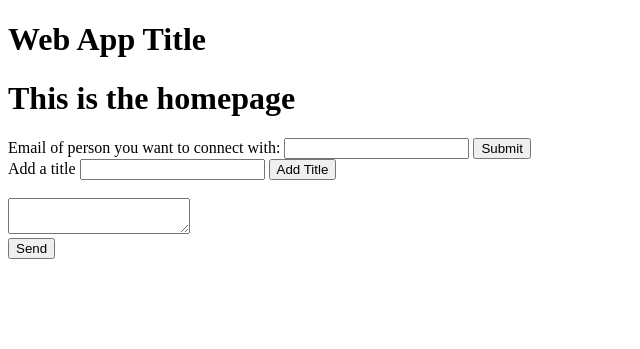
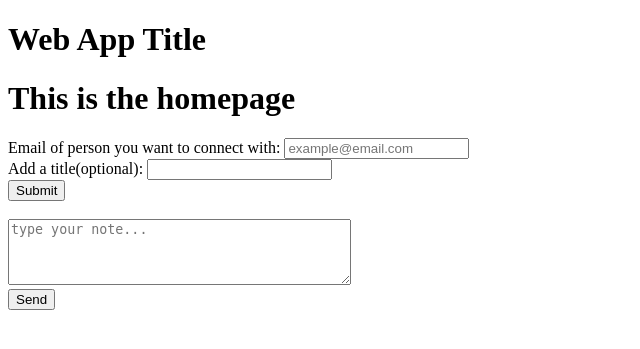
Before and after one commit to dencynluv/hackbright-project, a Flask app: page /homepage in a window 1280 px wide. Shown: the top 349 px of the page, without its empty margins (0-640 px from the left). Run offline with Flask 2, Linux system fonts and the light colour scheme.

Commit message:
Added form validations to forms in html templates. Added placeholders for emails in html templates. Fixed sign in error when user doesn't exist

```diff
--- a/server.py
+++ b/server.py
@@ -25,6 +25,8 @@ app.jinja_env.undefined = StrictUndefined
 def index():
     """Landing page."""
 
+    # check if the current_user is in a session
+    # else it gives me back the default value which is none
     current_session = session.get('current_user', None)
 
     return render_template("landing_page.html", session=current_session)
@@ -41,37 +43,37 @@ def sign_up_form():
 def process_sign_up():
     """Process sign up and add new user to database."""
 
-    # Get form variables
+    # Get form variables from sign_up_form.html
     first_name = request.form.get("first-name")
     last_name = request.form.get("last-name")
     email = request.form.get("email")
     password = request.form.get("password")
     # Might need for Twilio API
-    # phone_number = int(request.form["phone"])
+    # phone_number = int(request.form("phone"))
 
-    # Check if user exists in database and return user object
+    # Check if user exists in database and return that user object
     new_user = db.session.query(User).filter(User.email == email).first()
 
-    # Want to check if new_user is a user object
+    # Check if new_user is a user object
     # If new_user is None, go into else statement
     if new_user:
         if new_user.email == email:
             flash("You are already Signed In")
             pass
     else:
-        # Instantiates new_user in the User class
+        # Instantiates new_user in the User class with values from form
         new_user = User(first_name=first_name, last_name=last_name, email=email, password=password)
 
-        # We need to add to the transaction or it won't be stored
+        # Add it to the transaction or it won't be stored
         db.session.add(new_user)
 
         # Once we're done, we should commit our work
         db.session.commit()
 
-        # To keep user logged in, need to hold onto user_id in a flask session
+        # To keep new_user logged in, need to hold onto user_id in a flask session
         session['current_user'] = new_user.user_id
 
-        # flashes a message to user of successful sign up
+        # flashes a message to new_user of successful sign up
         flash("Welcome %s you successfully signed up" % first_name)
 
     return redirect("/homepage")
@@ -88,27 +90,29 @@ def sign_in_form():
 def process_sign_in():
     """Process sign in."""
 
-    # Get form variables
+    # Get form variables from sign_in_form.html
     email = request.form.get("email")
     password = request.form.get("password")
 
-    # Query for user whose email matches email above
-    # Return a user object
-    user = db.session.query(User).filter(User.email == email).one()
+    # Query and check for user whose email matches email above
+    # bind it to user variable and return it as an object
+    user = db.session.query(User).filter(User.email == email).first()
+    print user
 
-    # Want to check if user is a user object
-    # If user is None, go into else statement
+    # Check if user is a user object AND if password matches flash
+    # else if password doesn't match, flash
+    # If user is None, go into else statement and flash
     if user:
         if user.password == password:
             # Keep user logged in by setting session key to id
             session['current_user'] = user.user_id
-            flash("Signed in as {}".format(user.email))
+            flash("Welcome back {}!".format(user.first_name))
             return redirect('/homepage')
         else:
-            flash("You forgot to Sign Up")
-            redirect('/sign-up')
-
-    flash("Login and/or password is incorrect! Try again.")
+            flash("Login and/or password is incorrect! Try again.")
+    else:
+        flash("You forgot to Sign Up")
+        return redirect('/sign-up')
 
     return redirect('sign-in')
 
@@ -117,10 +121,14 @@ def process_sign_in():
 def user_sign_out():
     """Allow user to sign out."""
 
+    # if current_user is logged in
     if session['current_user']:
+        # delete the current_user's session
         del session['current_user']
+        # lets current_user they signed out
         flash("You have successfully Signed Out.")
     else:
+        # let user know they can't sign out if they weren't signed in
         flash("You were not Signed In")
 
     return redirect('/')
@@ -135,41 +143,65 @@ def show_homepage():
 
 @app.route('/homepage', methods=['POST'])
 def create_notebook():
+    """Create notebook and add users to that notebook."""
 
-    # get the current_user logged in and bind it to user_id variable
+
+    # grab the current_user logged in and bind it to user_id variable
     user_id = session.get('current_user')
-    # get the user_id(primary key) of the current_user and bind it to user variable
+
+    # query the User table and get the user_id(primary key) of the current_user
+    # bind it to the user variable and instanciate it as an object
     user = User.query.get(user_id)
 
-    # Get form variables
+    # Get form variables from homepage.html
     email = request.form.get("email")
     title = request.form.get("title")
 
-    notebook = Notebook()
+    # instanciate notbook in the Notbook class
+    # pass in title argument if given
+    notebook = Notebook(title=title)
+
+    # add and commit notebook object to the notebooks table
     db.session.add(notebook)
     db.session.commit()
 
+    # instanciate notebook_user1 in the NotebookUser class
+    # and pass in the arguments for the notebook_users table
     notebook_user1 = NotebookUser(user=user, notebook=notebook)
+    # add it and commit it
     db.session.add(notebook_user1)
     db.session.commit()
 
+    # query and check if user's email is equal to the one given above
+    # bind it to user2 variable and return it as an object
     user2 = User.query.filter(User.email == email).one()
 
+    # instanciate notbook_user2 in NotbookUser class
+    # and pass in the arguments for the notebook_user table
     notebook_user2 = NotebookUser(user=user2, notebook=notebook)
+    # add it and commit it
     db.session.add(notebook_user2)
     db.session.commit()
 
     return redirect('/homepage')
 
-# Working progress
+
 # @app.route('/process-note', methods=['POST'])
 # def process_note():
+    """Create notebook and add users to that notebook."""
 
-#     # Get form variables
-#     note = request.form.get("note")
+    # grab the current_user logged in and bind it to user_id variable
+    user_id = session.get('current_user')
 
-#     # Instantiates new_note in the Note class
-#     new_note = Note(note=note)
+    # query the User table and get the user_id(primary key) of the current_user
+    # bind it to the user variable and instanciate it as an object
+    user = User.query.get(user_id)
+
+    # Get form variables from homepage.html
+    note = request.form.get("note")
+
+    # Instantiates new_note in the Note class
+    new_note = Note(note=note)
 
 #     # We need to add to the transaction or it won't be stored
 #     db.session.add(new_note)
--- a/templates/homepage.html
+++ b/templates/homepage.html
@@ -7,24 +7,24 @@
         <div class="form-group">
             <label>
                 Email of person you want to connect with:
-                <input type="text" name="email">
-                <input type="submit">
+                <input type="email" name="email" placeholder="example@email.com" required>
             </label>
         </div>
+        <div>
+            <label>
+               Add a title(optional):
+                <input type="text", name="title">
+            </label>
+        </div>
+        <div>
+            <input type="submit">
+        </div>
+    </form>
+    <br>
 
+    <form action="/process-note" method="GET">
         <div>
-            <form action="/process-note" method="GET">
-                <label>
-                   Add a title
-                    <input type='text', name='title'>
-                    <input type="submit" value='Add Title'>
-                </label>
-            </form>
-        </div>
-        <br>
-        <div>
-            <textarea type='text', name='note'>
-            </textarea>
+            <textarea cols="40" rows="4" type="text", name="note" placeholder="type your note..."></textarea>
         </div>
         <div>
             <input type="submit" value="Send">
--- a/templates/sign_in_form.html
+++ b/templates/sign_in_form.html
@@ -7,14 +7,14 @@
         <div class="form-group">
             <label>
                 Email:
-                <input type="text" name="email">
+                <input type="email" name="email" placeholder="example@email.com" required>
             </label>
         </div>
 
         <div class="form-group">
             <label>
                 Password:
-                <input type="password" name="password">
+                <input type="password" name="password" required>
             </label>
         </div>
 
```
Also changed, not shown: templates/sign_up_form.html (+5 -5 lines).
